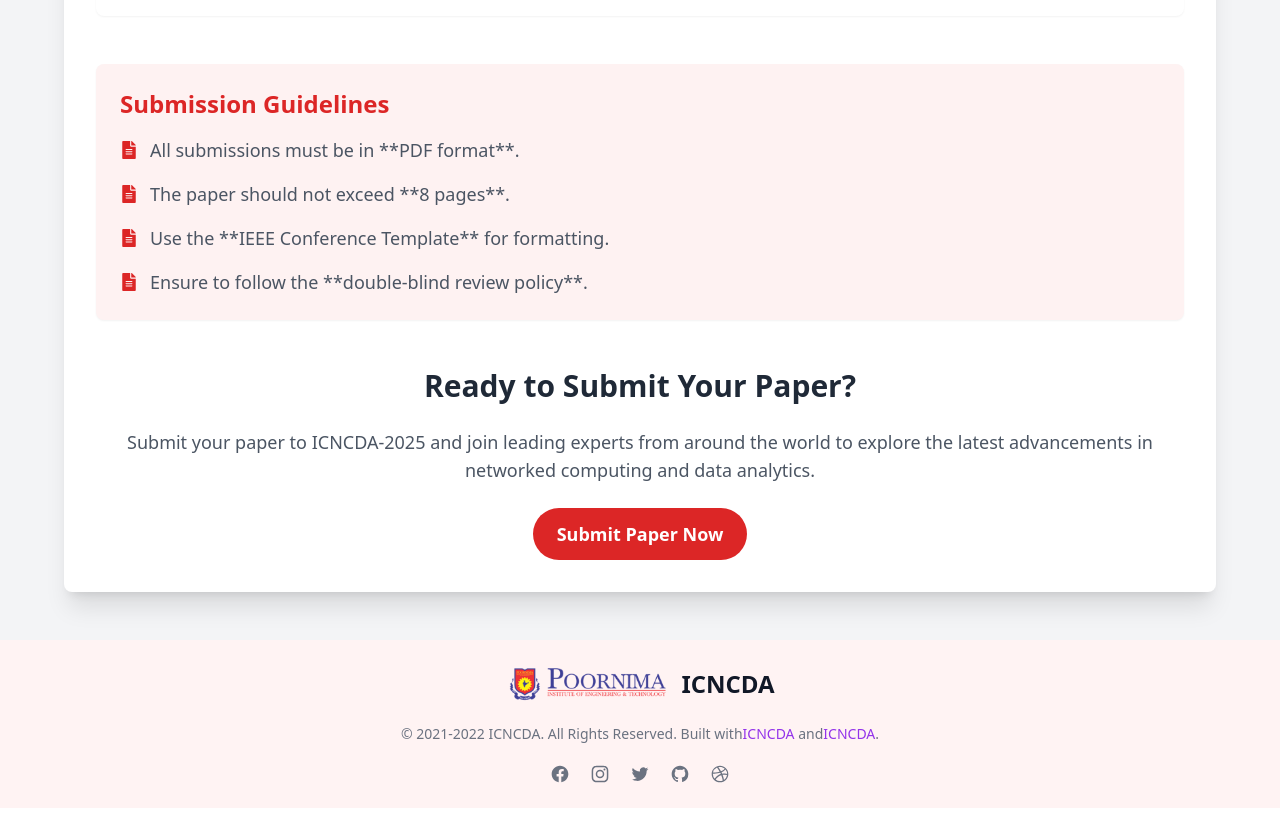
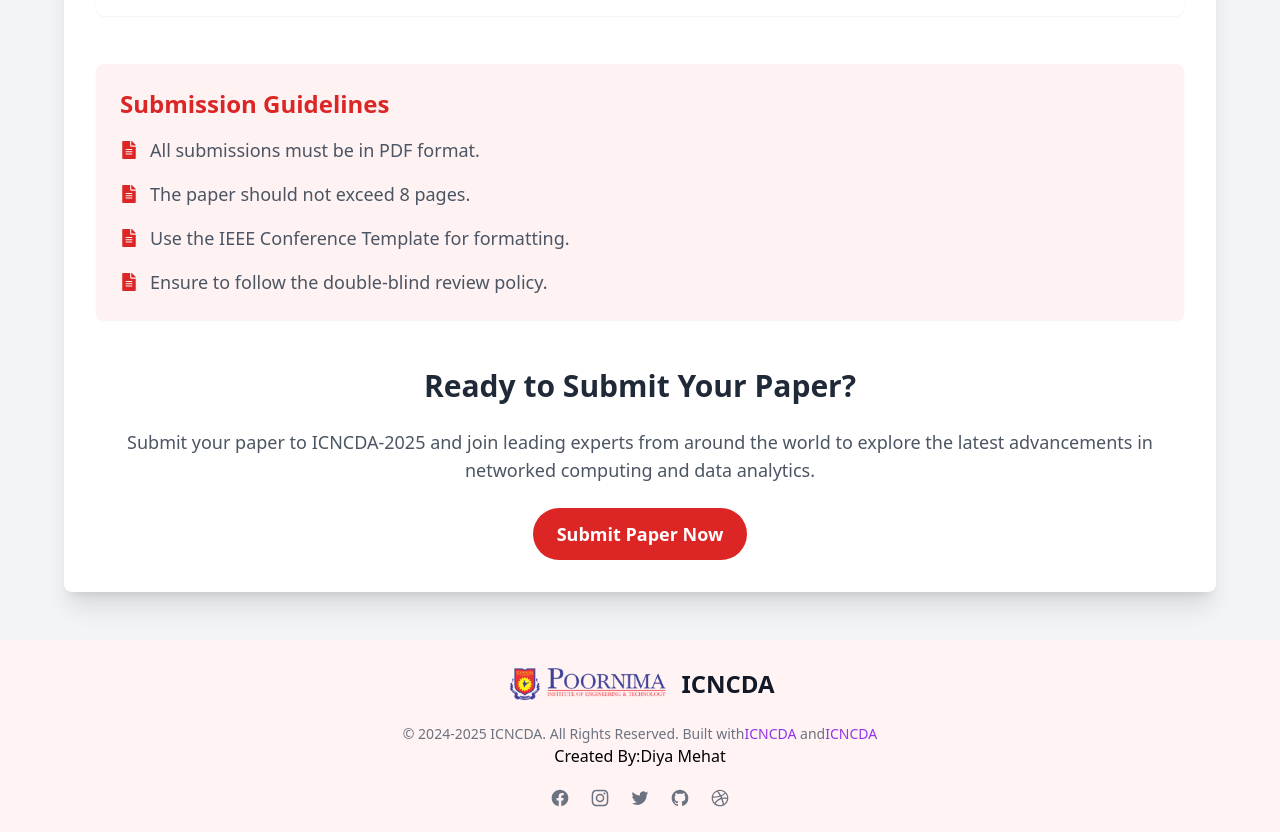
Before and after one commit to Diyamehta60/Department_conference, a React (Vite) app: page /call-for-papers in a window 1280 px wide. Shown: the part 1720-2552 px from the top of the page. Before the commit the page ends 2528 px from the top, so only its background shows below. Built offline with nearby package versions, Linux system fonts and the light colour scheme.

Commit message:
name change

```diff
--- a/src/components/Footer.jsx
+++ b/src/components/Footer.jsx
@@ -15,7 +15,7 @@ function Footer() {
         ICNCDA
       </a>
       <span className="block text-sm text-center text-gray-500">
-        © 2021-2022 ICNCDA. All Rights Reserved. Built with
+        © 2024-2025 ICNCDA. All Rights Reserved. Built with
         <a href="https://flowbite.com" className="text-purple-600 hover:underline">
           ICNCDA
         </a>{" "}
@@ -26,8 +26,9 @@ function Footer() {
         >
           ICNCDA
         </a>
-        .
+
       </span>
+      <span className='text-start'>Created By:Diya Mehat</span>
       <ul className="flex justify-center mt-5 space-x-5">
         <li>
           <a href="#" className="text-gray-500 hover:text-gray-900">
--- a/src/pages/CallForPapers.jsx
+++ b/src/pages/CallForPapers.jsx
@@ -82,19 +82,19 @@ const CallForPapers = () => {
           <div className="space-y-4 text-lg text-gray-600">
             <div className="flex items-center">
               <FaFileAlt className="text-red-600 mr-3" />
-              <span>All submissions must be in **PDF format**.</span>
+              <span>All submissions must be in PDF format.</span>
             </div>
             <div className="flex items-center">
               <FaFileAlt className="text-red-600 mr-3" />
-              <span>The paper should not exceed **8 pages**.</span>
+              <span>The paper should not exceed 8 pages.</span>
             </div>
             <div className="flex items-center">
               <FaFileAlt className="text-red-600 mr-3" />
-              <span>Use the **IEEE Conference Template** for formatting.</span>
+              <span>Use the IEEE Conference Template for formatting.</span>
             </div>
             <div className="flex items-center">
               <FaFileAlt className="text-red-600 mr-3" />
-              <span>Ensure to follow the **double-blind review policy**.</span>
+              <span>Ensure to follow the double-blind review policy.</span>
             </div>
           </div>
         </div>
```
